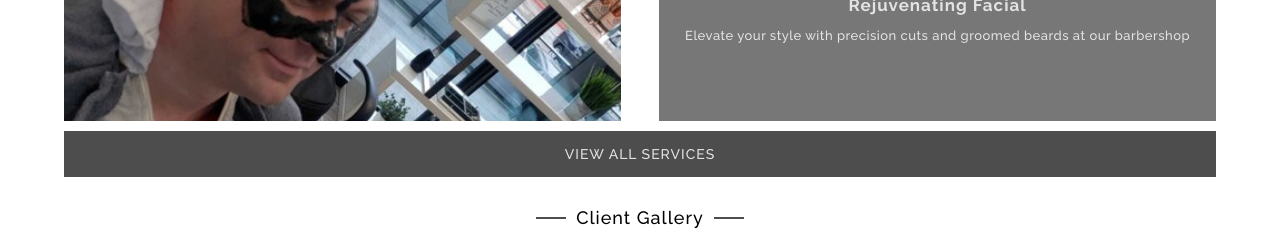
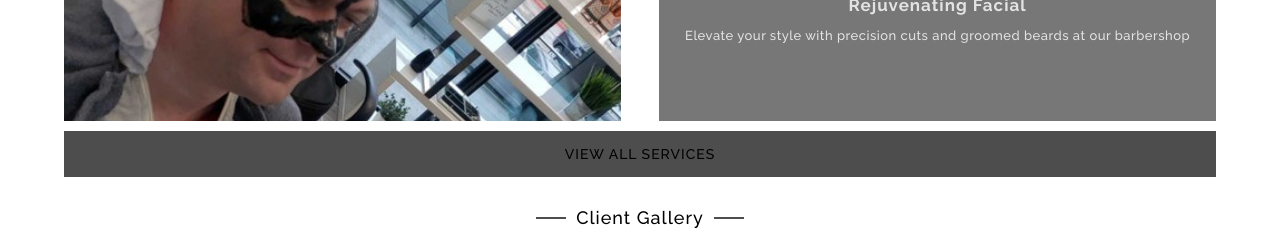
Before and after one commit to HugoBoss04/elelyonfrontend, a Next.js app: page / in a window 1280 px wide. Shown: the part 960-1190 px from the top of the page. Built offline with nearby package versions, Linux system fonts and the light colour scheme.

Commit message:
UI Fixes #4

```diff
--- a/styles/FeaturedServices.module.css
+++ b/styles/FeaturedServices.module.css
@@ -79,9 +79,9 @@
   grid-column: span 2;
   background: #4e4d4d;
   border: none;
-  color: #e3e3e3;
+  color: inherit;
   text-align: center;
-  text-decoration: none;
+  text-decoration: inherit;
   font-size: 14px;
   text-transform: uppercase;
   font-weight: 500;
```
